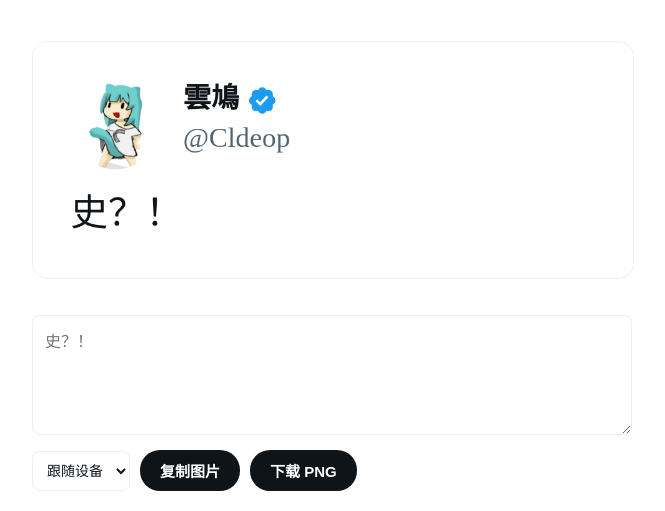
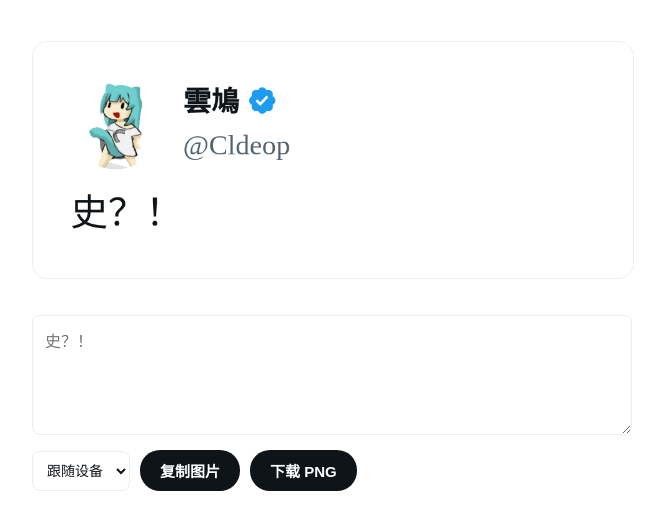
Before and after one commit to realtvop/CldeopSays, a plain HTML site: page index.html in a window 1280 px wide. Shown: the part 351-862 px from the top of the page, without its empty margins (308-973 px from the left). Drawn offline with Linux system fonts and the light colour scheme; a web font is replaced by a local one.

Commit message:
fix: 对齐

```diff
--- a/index.html
+++ b/index.html
@@ -314,7 +314,7 @@
 
                 ctx.font = `bold ${FONT_SIZE_USER}px TwitterChirp`;
                 ctx.fillStyle = theme.text;
-                ctx.fillText(USERNAME, userX, userY);
+                ctx.fillText(USERNAME, userX, userY + 2);
 
                 const currentUsernameWidth = ctx.measureText(USERNAME).width;
                 const verifiedIconX = userX + currentUsernameWidth + 4;
@@ -329,7 +329,7 @@
 
                 ctx.font = `normal ${FONT_SIZE_USER}px TwitterChirp`;
                 ctx.fillStyle = theme.secondaryText;
-                ctx.fillText(HANDLE, userX, userY + FONT_SIZE_USER * 1.4);
+                ctx.fillText(HANDLE, userX, userY + FONT_SIZE_USER * 1.4 + 4);
 
                 // 10. 绘制推文内容
                 ctx.font = `normal ${FONT_SIZE_TEXT}px TwitterChirp`;
```
